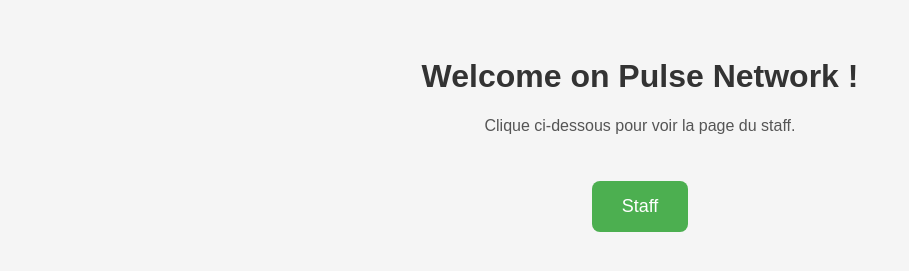
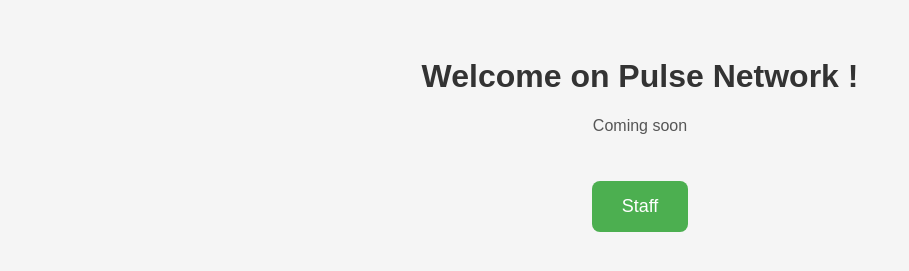
Before and after one commit to NewhallYT/newhallyt.github.io, a plain HTML site: page index.html in a window 1280 px wide. Shown: the part 63-334 px from the top of the page, without its empty margins (0-909 px from the left). Drawn offline with Linux system fonts and the light colour scheme.

Commit message:
Update index.html

```diff
--- a/index.html
+++ b/index.html
@@ -74,7 +74,7 @@
 
   <header>
     <h1>Welcome on Pulse Network !</h1>
-    <p>Clique ci-dessous pour voir la page du staff.</p>
+    <p>Coming soon</p>
     <a href="staff.html" class="button">Staff</a>
   </header>
 
```
